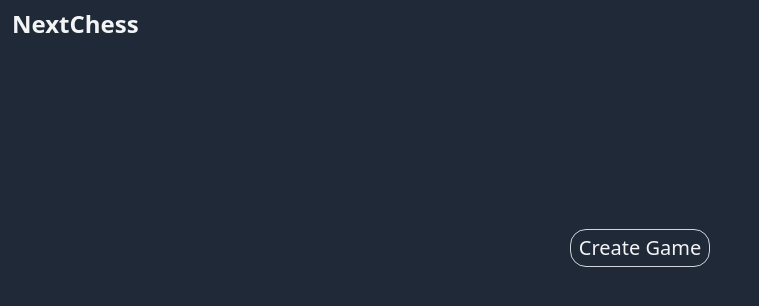
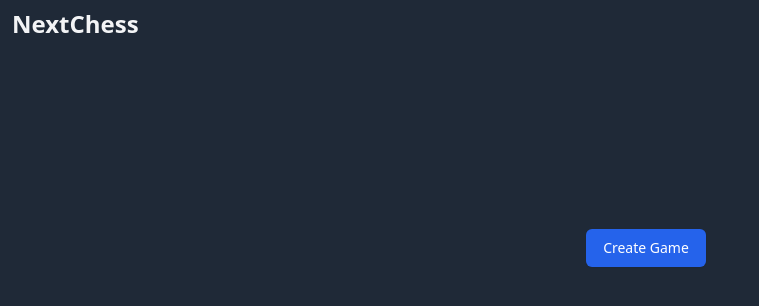
Before and after one commit to kulgg/NextChess, a Next.js app: page / in a window 1280 px wide. Shown: the top 306 px of the page, without its empty margins (0-759 px from the left). Built offline with nearby package versions, Linux system fonts and the light colour scheme.

Commit message:
Make start game button blue

```diff
--- a/src/pages/index.tsx
+++ b/src/pages/index.tsx
@@ -12,7 +12,7 @@ const Home: NextPage = () => {
   return (
     <div className="flex h-96 flex-col items-center justify-center">
       <button
-        className="rounded-2xl border border-gray-300 py-1 px-2 text-xl"
+        className="inline-flex w-full justify-center rounded-md border border-transparent bg-blue-600 px-4 py-2 text-base font-medium text-white shadow-sm hover:bg-blue-700 sm:ml-3 sm:w-auto sm:text-sm"
         onClick={() =>
           router.push(`/game/${nanoid()}/${Math.random() <= 0.5 ? "w" : "b"}`)
         }
```
